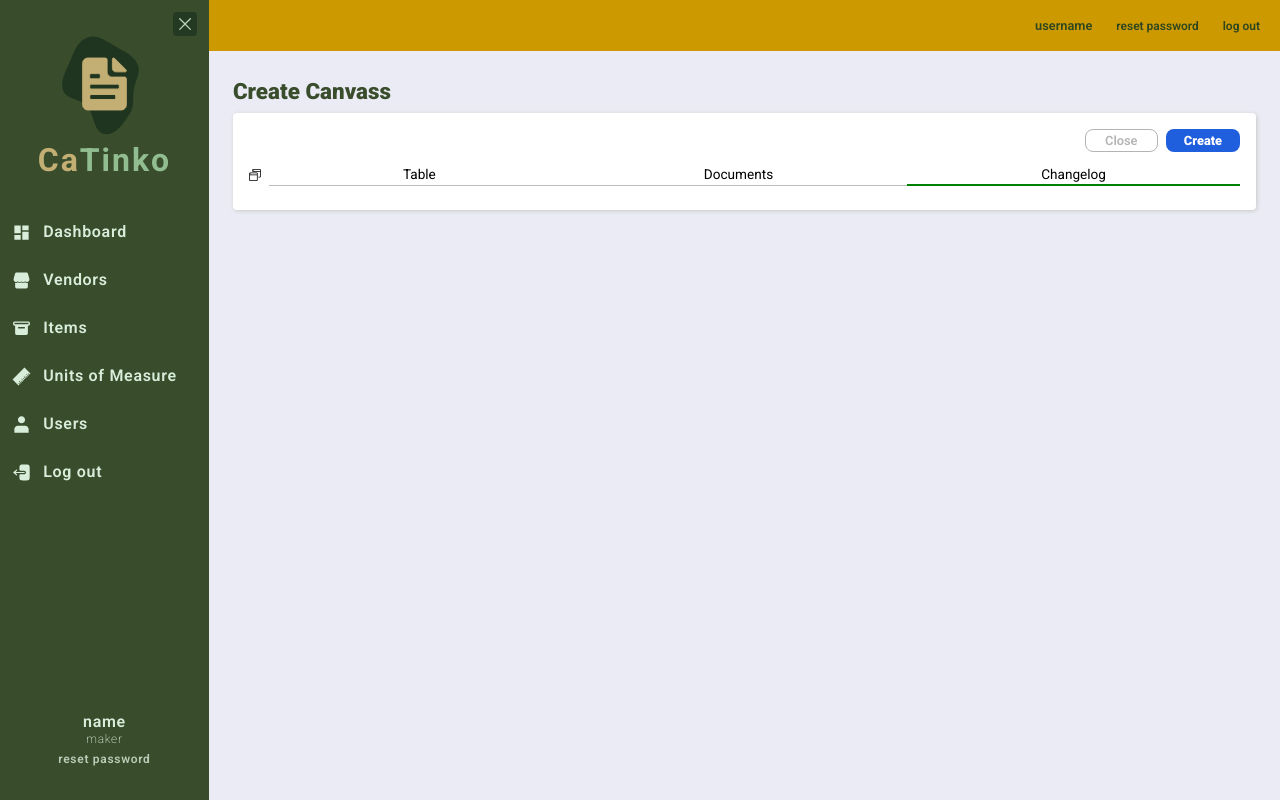
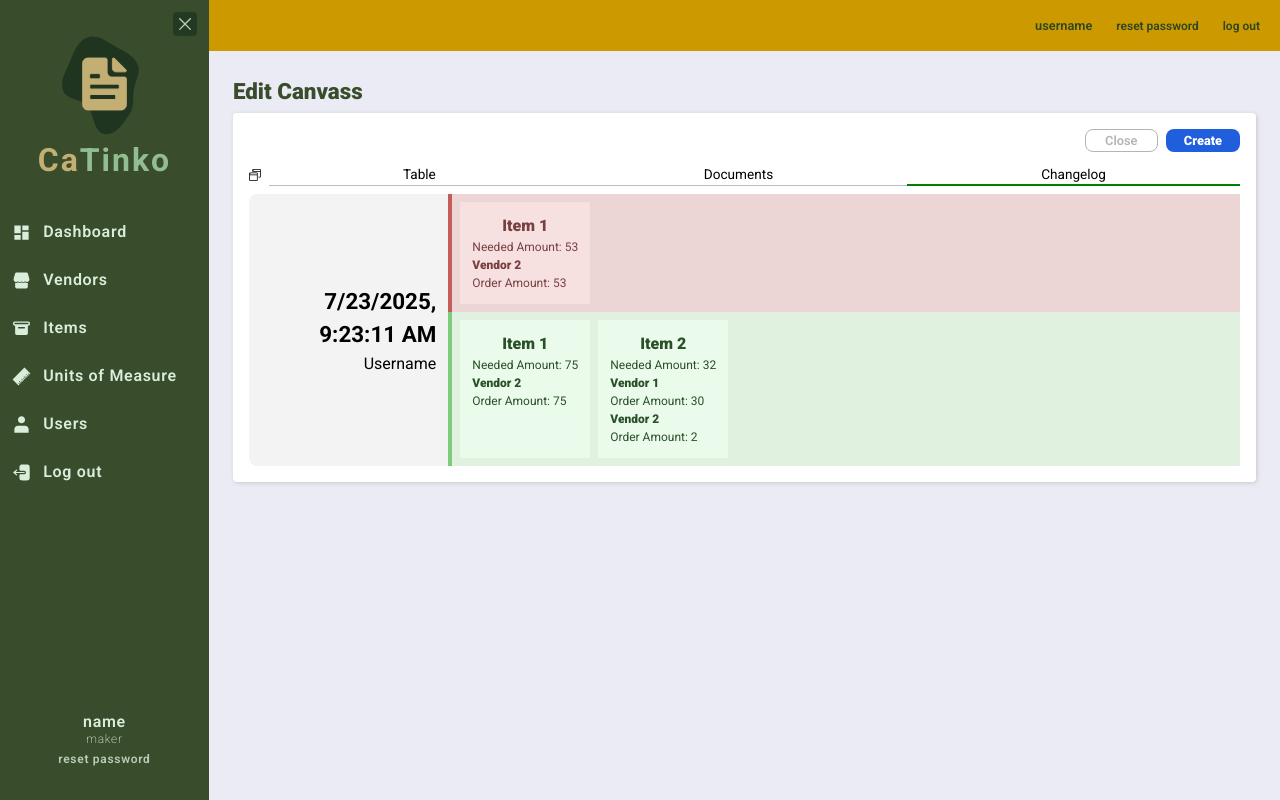
Before and after one commit to lymyr/ojt-aesi-canvass, a React (Vite) app in the folder frontend/: page / in a window 1280 px wide. Both pictures are taken after a click on the element "Changelog". Built offline with nearby package versions, Linux system fonts and the light colour scheme.

Commit message:
added edit canvass and changelog

```diff
--- a/frontend/src/App.jsx
+++ b/frontend/src/App.jsx
@@ -16,7 +16,7 @@ function App() {
           <Sidebar />
 
           <div className="content">
-            <h1>Create Canvass</h1>
+            <h1>Edit Canvass</h1>
             <div className="inner-content">
               <EditCanvass />
             </div>
--- a/frontend/src/pages/EditCanvass.jsx
+++ b/frontend/src/pages/EditCanvass.jsx
@@ -254,6 +254,57 @@ function EditCanvass() {
     )}
   </div>
 )}
+
+
+{activeTab === "Changelog" && (
+  <div className={s.changelog}>
+    <div className={s.header}>
+        <h1>{new Date().toLocaleString()}</h1>
+        <h1>Username</h1>
+    </div>
+    <div className={s.beforeAfter}>
+        <div className={s.before}>
+            <div className={s.rowContainer}>
+                <p>Item 1</p>
+                <p>Needed Amount: 53</p>
+                <div className={s.vendorContainer}>
+                    <div className={s.vendorItem}>
+                        <p>Vendor 2</p>
+                        <p>Order Amount: 53</p>
+                    </div>
+                </div>
+            </div>
+        </div>
+        <div className={s.after}>
+            <div className={s.rowContainer}>
+                <p>Item 1</p>
+                <p>Needed Amount: 75</p>
+                <div className={s.vendorContainer}>
+                    <div className={s.vendorItem}>
+                        <p>Vendor 2</p>
+                        <p>Order Amount: 75</p>
+                    </div>
+                </div>
+            </div>
+            <div className={s.rowContainer}>
+                <p>Item 2</p>
+                <p>Needed Amount: 32</p>
+                <div className={s.vendorContainer}>
+                    <div className={s.vendorItem}>
+                        <p>Vendor 1</p>
+                        <p>Order Amount: 30</p>
+                    </div>
+                    <div className={s.vendorItem}>
+                        <p>Vendor 2</p>
+                        <p>Order Amount: 2</p>
+                    </div>
+                </div>
+            </div>
+    </div>
+    </div>
+  </div>
+)}
+
     </>
   );
 }
--- a/frontend/src/pages/NewCanvass.module.css
+++ b/frontend/src/pages/NewCanvass.module.css
@@ -55,7 +55,7 @@ table.table tr:nth-child(n+4) td:not(:has(input)) {
 }
 .table tr td input {
     border:none;
-    width: 80px;
+    width: 100px;
 }
 .table input:hover:not(:focus),
 .table td:has(input:hover):not(:has(input:focus)) {
@@ -116,12 +116,12 @@ table.table tr:nth-child(n+4) td:not(:has(input)) {
 }
 .table tbody tr:nth-child(n+3) td:nth-child(2) {
   position: sticky;
-  left: 93px;
+  left: 113px;
   z-index: 2;
 }
 .table tr:nth-child(n+3) td:nth-child(3) {
     position: sticky;
-    left:188px;
+    left:214px;
     z-index: 2;
 }
 table.table tr:nth-child(3) td:nth-child(-n+3) {
@@ -214,3 +214,65 @@ table.table tr:nth-child(3) td:nth-child(-n+3) {
     font-size: 0.8rem;
     border-radius: 4px;
 }
+
+
+
+
+
+.changelog {
+    font-size: 0.75rem;
+    display:flex;
+    align-items: center;
+    gap: 12px;
+    border-radius: 8px;
+    background-color: rgb(243, 243, 243);
+}
+.header {
+    text-align: right;
+}
+.header > h1:nth-child(1) {
+    font-size: 1.4rem;
+}
+.header > h1:nth-child(2) {
+    font-size: 1rem;
+    font-weight: 400;
+}
+.beforeAfter {
+    display:flex;
+    flex-direction: column;
+    justify-content: space-around;
+    width:100%;
+}
+.beforeAfter > * {
+   padding:8px;
+   display:flex;
+   gap:8px;
+   flex-wrap: wrap;
+}
+.before {
+    border-left: 4px solid rgb(196, 92, 92);
+    background-color: rgb(235, 213, 213);
+    color:rgb(120, 64, 64);
+}
+.after {
+    border-left: 4px solid rgb(125, 204, 125);
+    background-color: rgb(224, 241, 224);
+    color:rgb(42, 80, 42);
+}
+.rowContainer {
+  padding:12px;
+}
+.before .rowContainer {
+    background-color: rgb(247, 224, 224);
+}
+.after .rowContainer {
+    background-color: rgb(235, 251, 235);
+}
+.rowContainer > p:nth-child(1) {
+    font-size: 1rem;
+    text-align: center;
+    font-weight: 900;
+}
+.vendorItem > p:nth-child(1){
+    font-weight: 900;
+}
```
Also changed, not shown: frontend/src/assets/arrow.svg (added).
